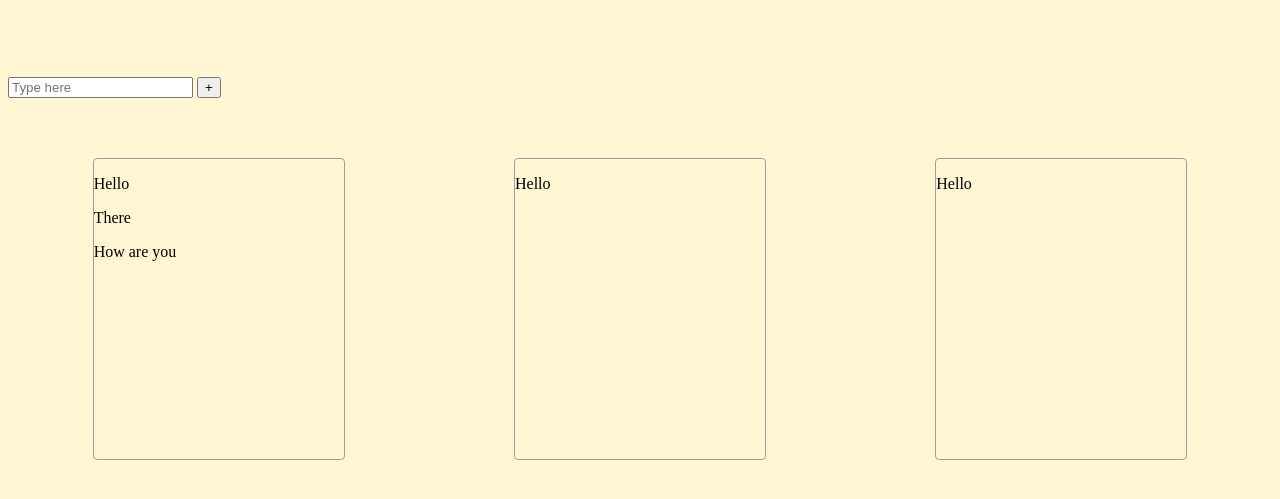
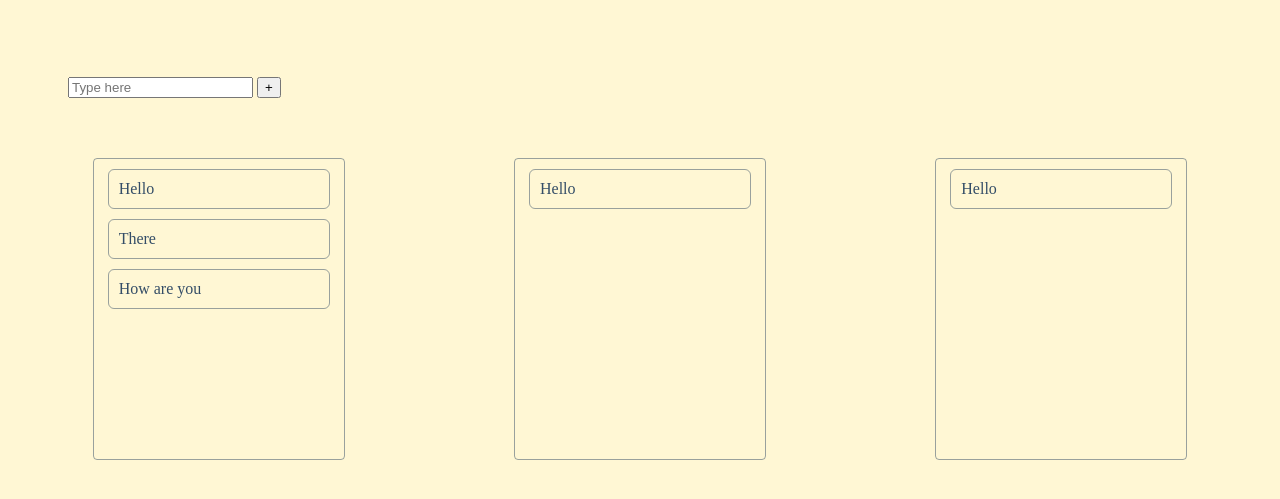
Before and after one commit to Soniafra93/Kanban_board, a plain HTML site: page index.html in a window 1280 px wide. Shown: the part 109-608 px from the top of the page. Drawn offline with Linux system fonts and the light colour scheme; a web font is replaced by a local one.

Commit message:
modified css properties

```diff
--- a/style.css
+++ b/style.css
@@ -26,5 +26,17 @@ body {
 }
 
 .board {
-  margin-bottom: 60px;
+  margin: 60px;
 }
+
+.task {
+  padding: 10px;
+  margin: 10px auto;
+  border: 1px solid rgba(52, 77, 103, 0.5);
+  border-radius: 6px;
+  width: 80%;
+}
+
+p {
+  color: #344d67;
+}
```
